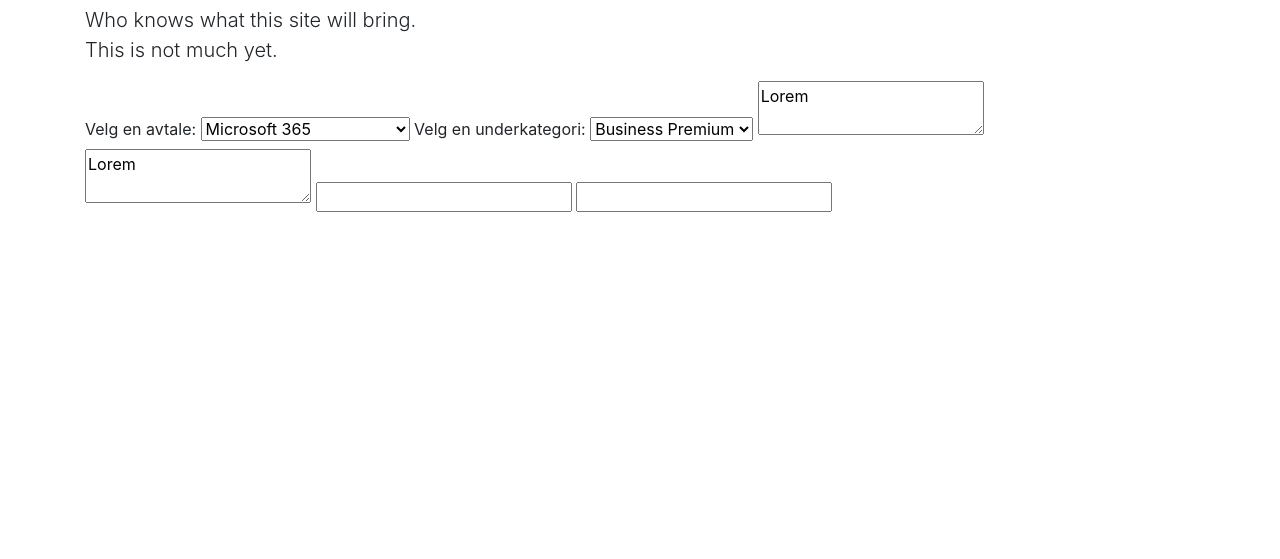
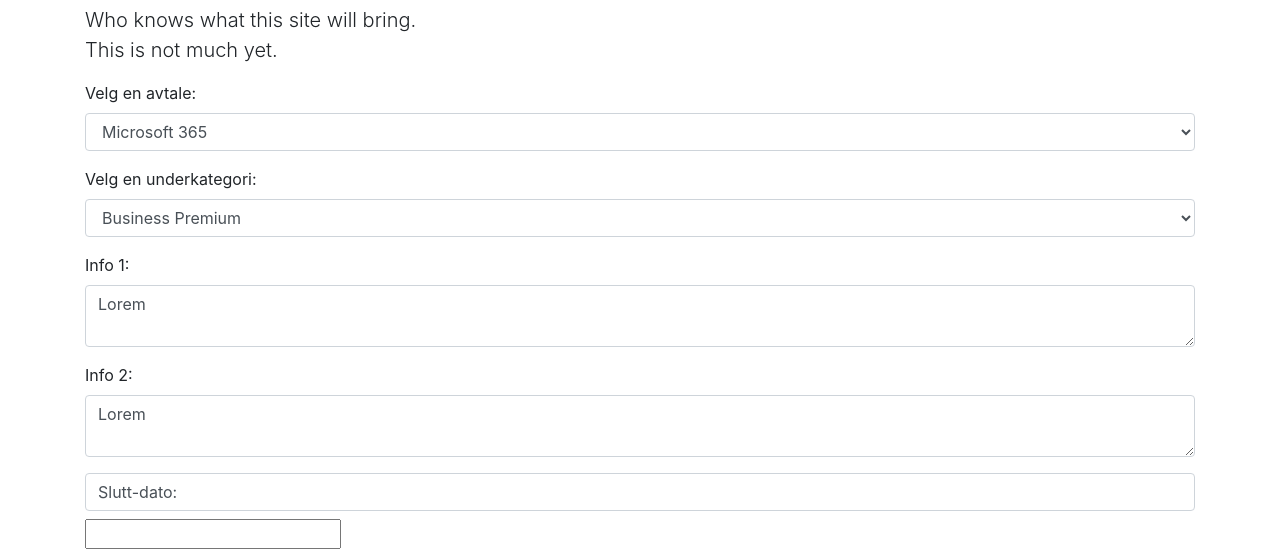
Before and after one commit to soteland/soteland.github.io, a plain HTML site: page index.html in a window 1280 px wide. Shown: the part 131-690 px from the top of the page. Drawn offline with nearby package versions, Linux system fonts and the light colour scheme.

Commit message:
Update index.html

```diff
--- a/index.html
+++ b/index.html
@@ -90,25 +90,41 @@
       <h1>My github page</h1>
 
       <p class="lead">Who knows what this site will bring.<br> This is not much yet.</p>
-      <form>
+      <form class="">
+
+        <div class="form-group">
           <label for="avtale">Velg en avtale:</label>
-        <select name="avtale" id="avtale">
+          <select class="form-control"  name="avtale" id="avtale">
             <option value="Microsoft_365">Microsoft 365</option>
             <option value="YEARLY_DFTS_PRIVATE">DigiFix Total Sikkerhet</option>
             <option value="DIGIFIX_SIKKERHET_PRIVAT">DigiFix Sikkerhet (Privat)</option>
             <option value="YEARLY_PRIVATE">Serviceavtale Privat</option>
           </select>
+        </div>
+
+        <div class="form-group">
           <label for="avtalespec">Velg en underkategori:</label>
-        <select name="avtalespec" id="avtalespec">
+          <select class="form-control"  name="avtalespec" id="avtalespec">
             <option value="1">Business Premium</option>
             <option value="2">Business Standard</option>
             <option value="3">Business Basic</option>
             <option value="4">Exchange Online</option>
           </select>
-        <textarea>Lorem</textarea>
-        <textarea>Lorem</textarea>
+        </div>
+        <div class="form-group">
+
+          <label for="3f">Info 1:</label>
+          <textarea class="form-control" >Lorem</textarea>
+
+        </div>
+        <div class="form-group">
+          <label  for="sdf">Info 2:</label>
+          <textarea class="form-control" >Lorem</textarea>
+        </div>
+        <div class="form-group">
+          <label class="form-control"  for="sdfsf">Slutt-dato:</label>
           <input type="text" />
-        <input type="text" />
+        </div>
       </form>
     </div>
   </div>
```
Lines whose indentation alone changed are shown as unchanged.
